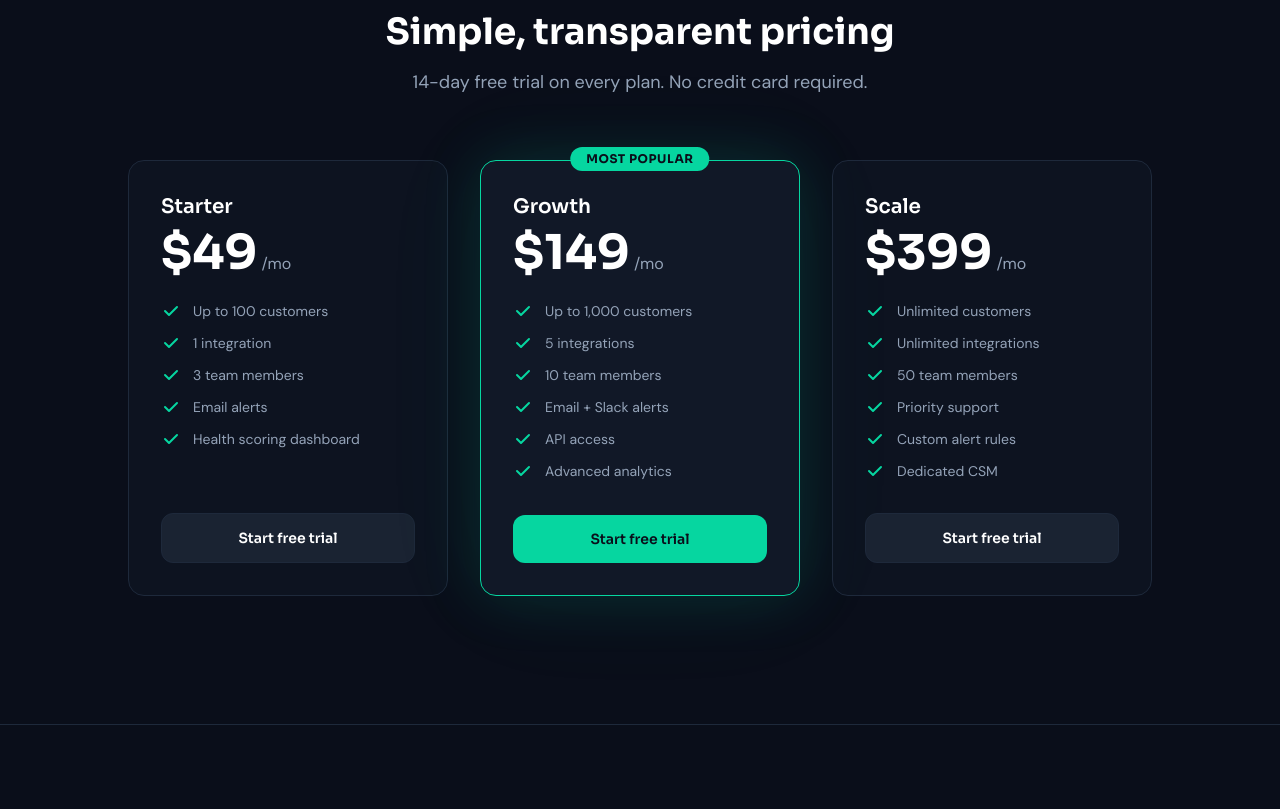
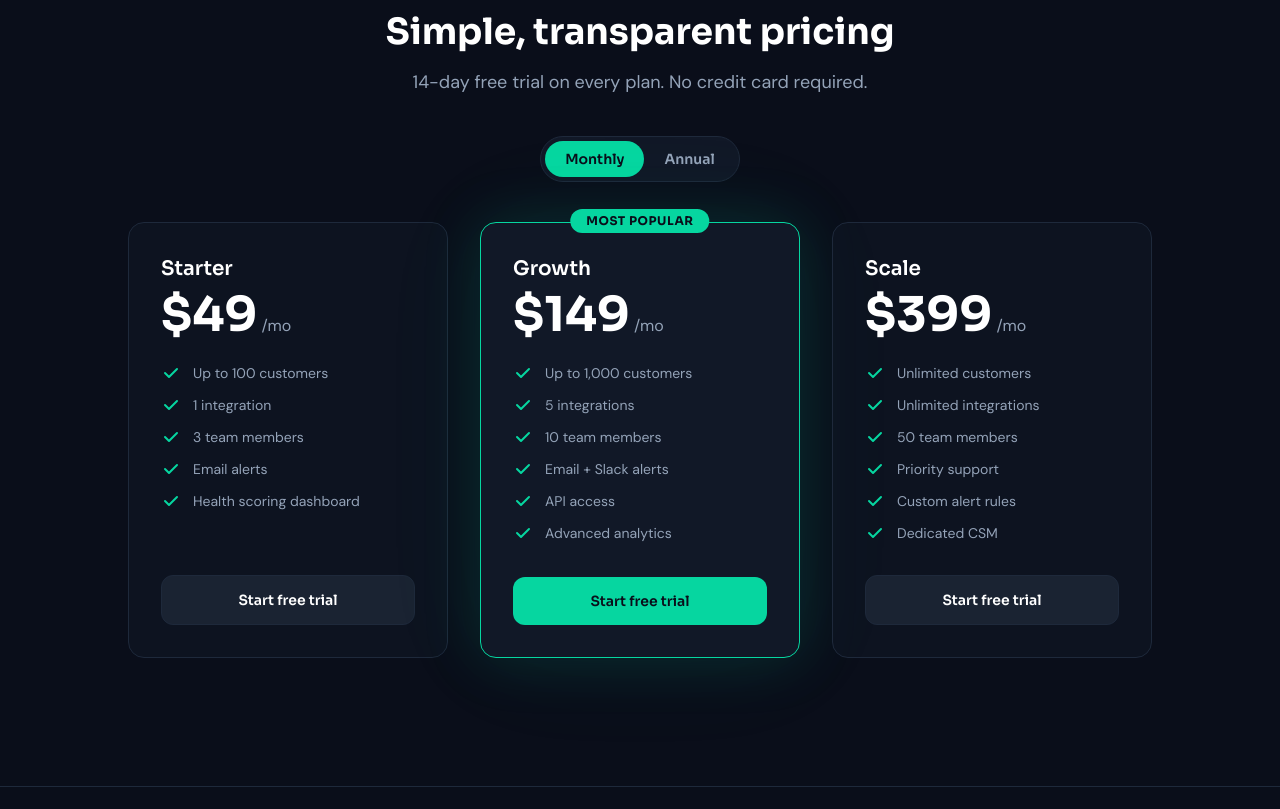
Before and after one commit to rclanan/saasy-landing, a Next.js app: page / in a window 1280 px wide. Shown: the part 3420-4229 px from the top of the page. Built offline with nearby package versions, Linux system fonts and the light colour scheme.

Commit message:
feat: add annual/monthly pricing toggle

```diff
--- a/app/page.tsx
+++ b/app/page.tsx
@@ -440,11 +440,13 @@ function PricingCard({
   price,
   popular,
   features,
+  billingLabel,
 }: {
   name: string;
   price: number;
   popular?: boolean;
   features: string[];
+  billingLabel?: string;
 }) {
   return (
     <div
@@ -483,7 +485,7 @@ function PricingCard({
             className="font-[family-name:var(--font-dm-sans)]
               text-saasy-muted"
           >
-            /mo
+            {billingLabel ?? "/mo"}
           </span>
         </div>
       </div>
@@ -515,6 +517,64 @@ function PricingCard({
       >
         Start free trial
       </Link>
+    </div>
+  );
+}
+
+/* ─────────────────────── Pricing Toggle ────────────────────────── */
+
+function PricingToggle({
+  interval,
+  onChange,
+}: {
+  interval: "monthly" | "annual";
+  onChange: (v: "monthly" | "annual") => void;
+}) {
+  return (
+    <div className="flex items-center justify-center gap-3">
+      <div
+        className="rounded-full bg-saasy-card border
+          border-saasy-border p-1 inline-flex"
+      >
+        <button
+          type="button"
+          onClick={() => onChange("monthly")}
+          className={`rounded-full px-5 py-2
+            font-[family-name:var(--font-sora)] text-sm font-semibold
+            transition-all duration-200
+            ${
+              interval === "monthly"
+                ? "bg-saasy-teal text-saasy-dark"
+                : "text-saasy-muted hover:text-white"
+            }`}
+        >
+          Monthly
+        </button>
+        <button
+          type="button"
+          onClick={() => onChange("annual")}
+          className={`rounded-full px-5 py-2
+            font-[family-name:var(--font-sora)] text-sm font-semibold
+            transition-all duration-200
+            ${
+              interval === "annual"
+                ? "bg-saasy-teal text-saasy-dark"
+                : "text-saasy-muted hover:text-white"
+            }`}
+        >
+          Annual
+        </button>
+      </div>
+      {interval === "annual" && (
+        <span
+          className="rounded-full bg-saasy-teal/10
+            border border-saasy-teal/20 px-2.5 py-0.5
+            text-xs font-medium text-saasy-teal
+            font-[family-name:var(--font-dm-sans)]"
+        >
+          Save 20%
+        </span>
+      )}
     </div>
   );
 }
@@ -906,6 +966,17 @@ function MobileNav() {
 /* ═══════════════════════════ PAGE ═══════════════════════════════ */
 
 export default function Home() {
+  const [pricingInterval, setPricingInterval] = useState<
+    "monthly" | "annual"
+  >("monthly");
+
+  const monthlyPrices = { starter: 49, growth: 149, scale: 399 };
+  const annualPrices = { starter: 39, growth: 119, scale: 319 };
+  const prices =
+    pricingInterval === "annual" ? annualPrices : monthlyPrices;
+  const billingLabel =
+    pricingInterval === "annual" ? "/mo billed annually" : "/mo";
+
   return (
     <div className="min-h-screen">
       {/* ─────────────── Navigation ─────────────── */}
@@ -1125,7 +1196,7 @@ export default function Home() {
         className="border-t border-saasy-border py-24 sm:py-32"
       >
         <div className="mx-auto max-w-6xl px-6">
-          <div className="mx-auto mb-16 max-w-2xl text-center">
+          <div className="mx-auto mb-10 max-w-2xl text-center">
             <h2
               className="font-[family-name:var(--font-sora)]
                 text-3xl font-bold text-white sm:text-4xl"
@@ -1142,13 +1213,21 @@ export default function Home() {
             </p>
           </div>
 
+          <div className="mb-10 flex justify-center">
+            <PricingToggle
+              interval={pricingInterval}
+              onChange={setPricingInterval}
+            />
+          </div>
+
           <div
             className="mx-auto grid max-w-5xl gap-8
               lg:grid-cols-3"
           >
             <PricingCard
               name="Starter"
-              price={49}
+              price={prices.starter}
+              billingLabel={billingLabel}
               features={[
                 "Up to 100 customers",
                 "1 integration",
@@ -1159,8 +1238,9 @@ export default function Home() {
             />
             <PricingCard
               name="Growth"
-              price={149}
+              price={prices.growth}
               popular
+              billingLabel={billingLabel}
               features={[
                 "Up to 1,000 customers",
                 "5 integrations",
@@ -1172,7 +1252,8 @@ export default function Home() {
             />
             <PricingCard
               name="Scale"
-              price={399}
+              price={prices.scale}
+              billingLabel={billingLabel}
               features={[
                 "Unlimited customers",
                 "Unlimited integrations",
```
